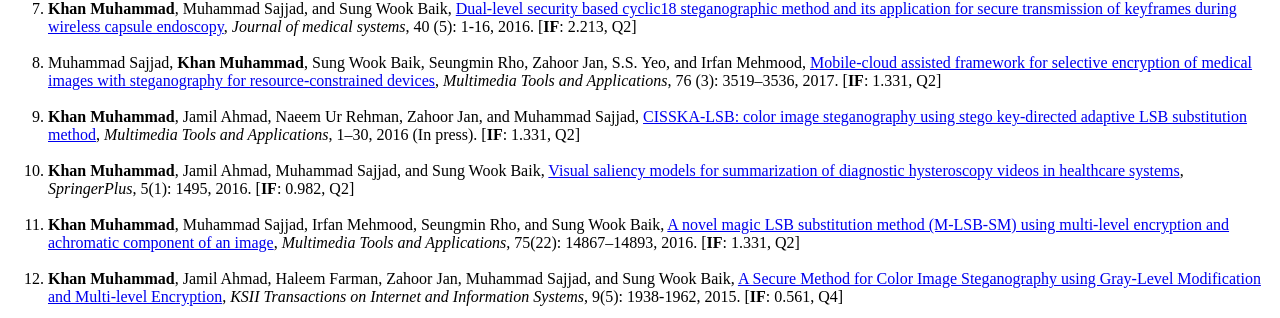
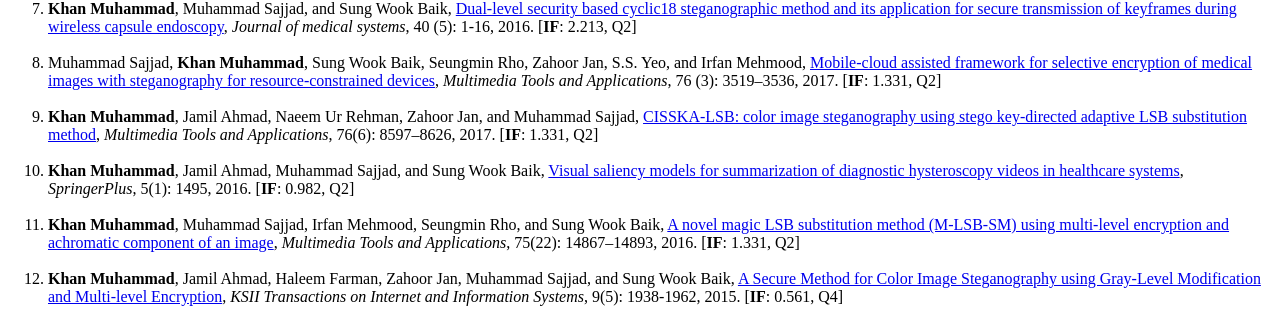
Before and after one commit to khan-muhammad/khan-muhammad.github.io, a Jekyll site: the page built from _posts/2012-02-07-publications.md, in a window 1280 px wide. Shown: the part 816-1134 px from the top of the page. Built offline with Jekyll 4.4.1, drawn with Linux system fonts in a browser that asks for light colours; our own code applies the rules of GitHub Pages for plain Markdown files.

Commit message:
CISSKA-LSB changed.

```diff
--- a/_posts/2012-02-07-publications.md
+++ b/_posts/2012-02-07-publications.md
@@ -52,7 +52,7 @@ Muhammad Sajjad, <b>Khan Muhammad</b>, Sung Wook Baik, Seungmin Rho, Zahoor Jan,
 <br>
 
   <li>
-<b>Khan Muhammad</b>, Jamil Ahmad, Naeem Ur Rehman, Zahoor Jan, and Muhammad Sajjad, <a href="https://link.springer.com/article/10.1007/s11042-016-3383-5" target="_blank">CISSKA-LSB: color image steganography using stego key-directed adaptive LSB substitution method</a>, <i>Multimedia Tools and Applications</i>, 1–30, 2016 (In press). [<b>IF</b>: 1.331, Q2]
+<b>Khan Muhammad</b>, Jamil Ahmad, Naeem Ur Rehman, Zahoor Jan, and Muhammad Sajjad, <a href="https://link.springer.com/article/10.1007/s11042-016-3383-5" target="_blank">CISSKA-LSB: color image steganography using stego key-directed adaptive LSB substitution method</a>, <i>Multimedia Tools and Applications</i>, 76(6): 8597–8626, 2017. [<b>IF</b>: 1.331, Q2]
   </li>
 
 <br>
```
